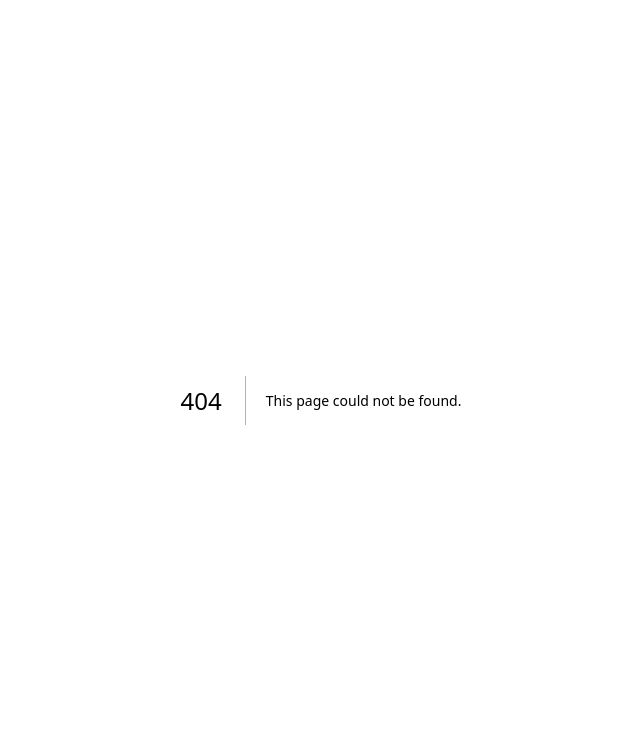
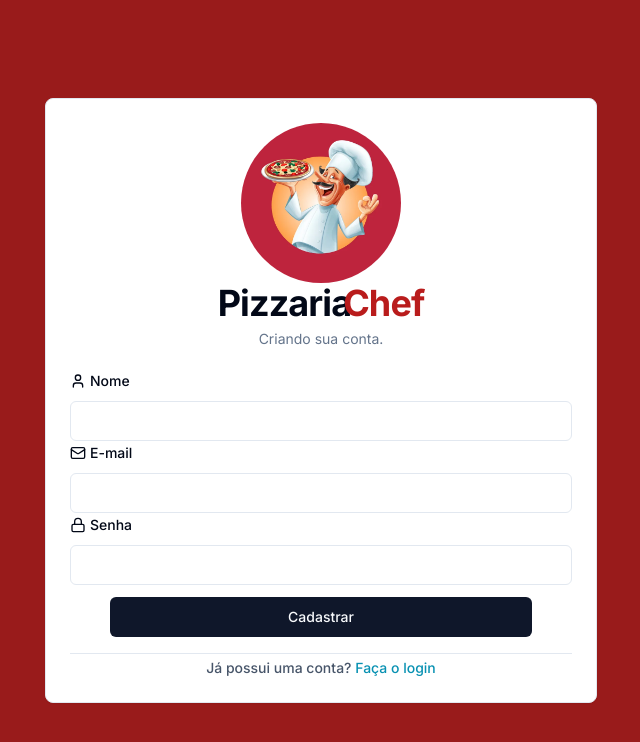
Before and after one commit to Dev-Messias/pizzaria-chef, a Next.js app: page /signup in a window 1280 px wide. Before the commit this address had no page. Shown: the top 742 px of the page, without its empty margins (319-959 px from the left). Built offline with nearby package versions, Linux system fonts and the light colour scheme; no server answers.

Commit message:
Feat: Cadastrando usuário

```diff
--- a/package.json
+++ b/package.json
@@ -16,6 +16,7 @@
     "@radix-ui/react-separator": "^1.1.0",
     "@radix-ui/react-slot": "^1.1.0",
     "@radix-ui/react-tooltip": "^1.1.2",
+    "axios": "^1.7.7",
     "class-variance-authority": "^0.7.0",
     "clsx": "^2.1.1",
     "lucide-react": "^0.438.0",
--- /dev/null
+++ b/src/app/dashboard/page.tsx
@@ -0,0 +1,7 @@
+export default function Dashboard(){
+    return(
+        <div>
+            <h1>Pagina painel</h1>
+        </div>
+    )
+}
--- /dev/null
+++ b/src/app/signup/page.tsx
@@ -0,0 +1,116 @@
+
+import { Button } from '@/components/ui/button';
+import { Card, CardContent, CardDescription, CardHeader, CardTitle } from '@/components/ui/card';
+import { Input } from '@/components/ui/input';
+import { Label } from '@/components/ui/label';
+import logoImg from '../../assets/chef-pizza.jpg'
+import Image from 'next/image'
+import { Separator } from '@/components/ui/separator';
+import { Lock, Mail, User } from 'lucide-react';
+import Link from 'next/link';
+import { api } from '../../services/api';
+import {redirect} from 'next/navigation'
+
+export default function Signup(){
+
+  async function handleRegister(formData: FormData){
+    "use server" //diretiva para o lado do servidor
+
+    const name = formData.get("name")
+    const email = formData.get("email")
+    const password = formData.get("password")
+
+    if(name === "" || email === "" || password === "" ){
+      return;
+    }
+
+    //criando conta
+    try {
+
+      await api.post("/users", {
+        name,
+        email,
+        password
+      })
+
+    } catch (err) {
+      console.log("Error :")
+      console.log(err)
+    }
+
+    redirect("/");
+  }
+
+    return(
+        <main className='w-full h-screen bg-red-800 flex flex-col items-center justify-center' >
+        <div className='w-full px-3   max-w-xl m-auto' >
+          <Card className='w-full' >
+            <CardHeader className='w-full flex flex-col items-center' >
+              <div className='w-full flex flex-col  items-center justify-center' >
+                <Image
+                src={logoImg}
+                alt="Pizzaria Logo"
+                className='w-40 h-40 rounded-full'
+                />
+                <CardTitle className='font-bold text-4xl' >Pizzaria<span className='text-red-700 -ms-2' >Chef</span></CardTitle>
+              </div>
+
+              <CardDescription className='w-full text-center ' >
+                Criando sua conta.
+              </CardDescription>
+            </CardHeader>
+
+            <CardContent>
+              <form action={handleRegister} className='flex flex-col gap-1' >
+              <div className='flex flex-col gap-2' >
+                  <div className='flex flex-row items-center gap-1 mb-1' >
+                    <User className='w-4 h-4 select-none' />
+                    <Label>Nome</Label>
+                  </div>
+                  <Input
+                    type='text'
+                    required
+                    name='name'
+
+                  />
+                </div>
+
+                <div className='flex flex-col gap-2' >
+                  <div className='flex flex-row items-center gap-1 mb-1' >
+                    <Mail className='w-4 h-4 select-none' />
+                    <Label>E-mail</Label>
+                  </div>
+                  <Input
+                    type='email'
+                    required
+                    name='email'
+
+                  />
+                </div>
+
+                <div className='flex flex-col gap-2' >
+                  <div className='flex flex-row items-center gap-1 mb-1' >
+                    <Lock className='w-4 h-4 select-none' />
+                    <Label>Senha</Label>
+                  </div>
+                  <Input
+                     type='password'
+                     required
+                     name='password'
+                  />
+                </div>
+
+                <div className='w-full flex flex-col items-center px-10 mt-2 mb-3' >
+                  <Button type='submit' className='w-full' >Cadastrar</Button>
+                </div>
+                <Separator/>
+                <div className='w-full flex flex-col items-center' >
+                  <Link href='/' className=' cursor-pointer text-sm font-medium text-slate-600' >Já possui uma conta? <span className='text-cyan-600' >Faça o login</span></Link>
+                </div>
+              </form>
+            </CardContent>
+          </Card>
+        </div>
+      </main>
+    )
+}
--- /dev/null
+++ b/src/services/api.ts
@@ -0,0 +1,5 @@
+import axios from 'axios';
+
+export const api = axios.create({
+    baseURL: process.env.NEXT_PUBLIC_API_URL
+})
```
Also changed, not shown: 1 other file (tests, documents, lock files or other folders).
